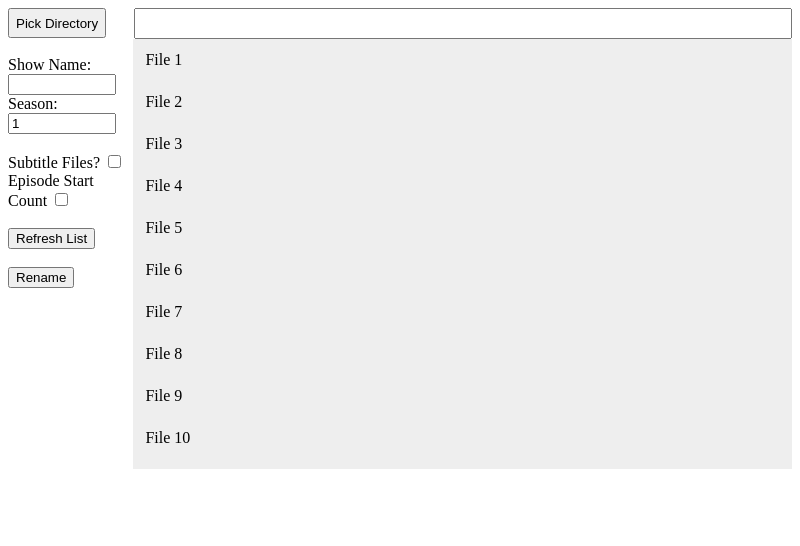
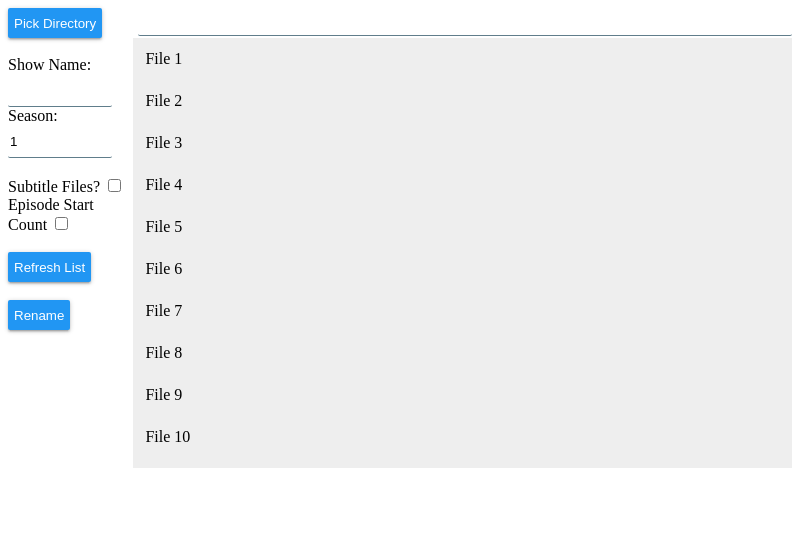
Before and after one commit to jacob9423/PlexRenamerJS, an Electron app: page src/html/index.html in a window 800 px wide. Drawn offline with Linux system fonts and the light colour scheme.

Commit message:
Simple CSS for btn and input

```diff
--- a/src/css/indexstyles.css
+++ b/src/css/indexstyles.css
@@ -55,6 +55,10 @@
     height: 35%;
     background-color: rgb(255, 255, 255);
 }
+.dialog{
+    box-shadow: 0 2px 2px 0 rgba(0,0,0,0.14),0 3px 1px -2px rgba(0,0,0,0.12),0 1px 5px 0 rgba(0,0,0,0.2);
+    border-radius: 2px;
+}
 /* from https://www.w3schools.com/howto/tryit.asp?filename=tryhow_css_vertical_menu_scroll */
 .vertical-menu {
     float: right;
@@ -79,3 +83,36 @@
 background-color: #4CAF50;
 color: white;
 }
+
+
+
+.btn{
+    background-color:#2196f3;
+    color: white;
+    border: none;
+    border-radius: 2px;
+    height: 30px;
+    box-shadow: 0 2px 2px 0 rgba(0,0,0,0.14),0 3px 1px -2px rgba(0,0,0,0.12),0 1px 5px 0 rgba(0,0,0,0.2);
+
+    transition: .3s ease-out;
+}
+.btn:hover{
+    background-color:#2196f3;
+    cursor: pointer;
+}
+
+.input{
+    background-color:white;
+    color: black;
+    border: none;
+    border-radius: 2px;
+    height: 30px;
+    /* box-shadow: 0 2px 2px 0 rgba(0,0,0,0.14),0 3px 1px -2px rgba(0,0,0,0.12),0 1px 5px 0 rgba(0,0,0,0.2); */
+    border-bottom: solid 1px#607d8b;
+
+    transition: .3s ease-out;
+}
+.input:hover{
+    background-color:rgb(233, 233, 233);
+    cursor: text;
+}
--- a/src/html/index.html
+++ b/src/html/index.html
@@ -6,18 +6,18 @@
     <script type="text/javascript" src="../js/index.js"></script>
   </head>
   <body>
-    <button id="folderPickerButton" type="button" onclick="OpenFolderDialog()">Pick Directory</button>
-    <input id="directoryDisplay" type="text" readonly/>
+    <button id="folderPickerButton" class="btn" type="button" onclick="OpenFolderDialog()">Pick Directory</button>
+    <input id="directoryDisplay" class="input" type="text" readonly/>
     <section id="controls">
       <div id="ShowDiv">
         <br/>
         <label id="lblShowName">Show Name:</label>
-      <input id="txtShowName" type="text"/>
+        <input id="txtShowName" class="input" type="text"/>
         <br/>
       </div>
       <div id="seasonDiv">
         <label id="lblSeason">Season:</label>
-      <input id="numSeason" type="number" value="1"/>
+        <input id="numSeason" class="input" type="number" value="1"/>
         <br/>
       </div>
       <div id="SubsEpicountDiv">
@@ -31,10 +31,10 @@
         <br/>
       </div>
       <div id="controlsInformationDiv">
-      <button id="btnRefreshList" type="button" onclick="refreshList()" title="Just a sanity check. It will show you the order it wil rename the files.">Refresh List</button>
+        <button id="btnRefreshList" class="btn" type="button" onclick="refreshList()" title="Just a sanity check. It will show you the order it wil rename the files.">Refresh List</button>
         <br/>
         <br/>
-      <button id="btnRename" type="button" onclick="rename()">Rename</button>
+        <button id="btnRename" class="btn" type="button" onclick="rename()">Rename</button>
         <br/>
         <!-- <label id="lblSubInfo">Pressing rename will rename ALL files in directory. Please separate subtitles into a separate directory</label> -->
         </div>
@@ -56,19 +56,19 @@
       </div>
     </aside>
   </body>
-  <div id="epiDiv">
+  <div id="epiDiv" class="dialog">
     <p>Starting Episode</p>
     <p>Please enter the episode to start at</p>
-    <input type="number" id="numEpisode"/>
+    <input type="number" id="numEpisode" class="input"/>
     <br/>
     <br/>
     <button id="btnEpiNumDone" onclick="epiDone()">Done</button>
     <button id="btnEpiNumCancel" onclick="epiCancel()">Cancel</button>
   </div>
-  <div id="subDiv">
+  <div id="subDiv" class="dialog">
     <p>Subtitle Language</p>
     <p>Please enter 3 letter subtitle ID. (Default English)</p>
-    <input type="text" id="txtSubLang"/>
+    <input type="text" id="txtSubLang" class="input"/>
     <br/>
     <br/>
     <button id="btnSubDone" onclick="subtitleWindowDone()">Done</button>
```
Lines whose indentation alone changed are shown as unchanged.
